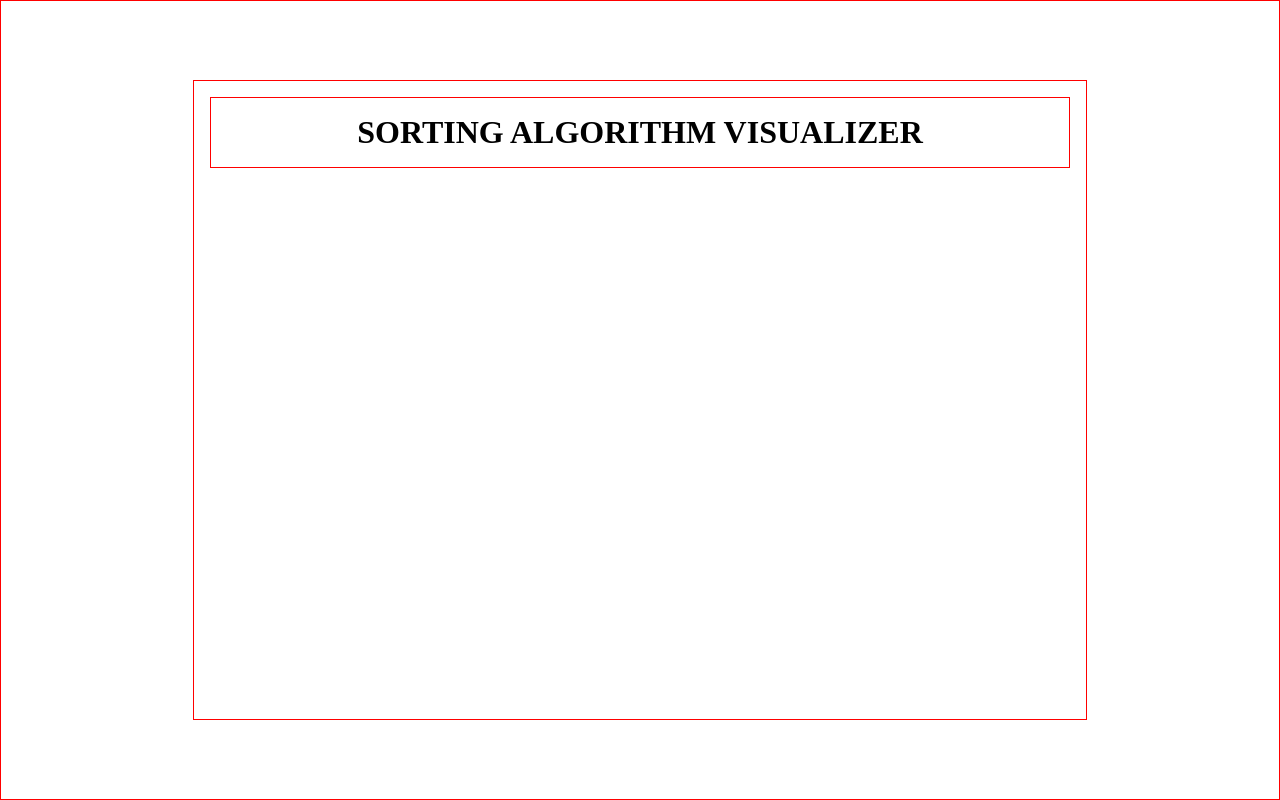
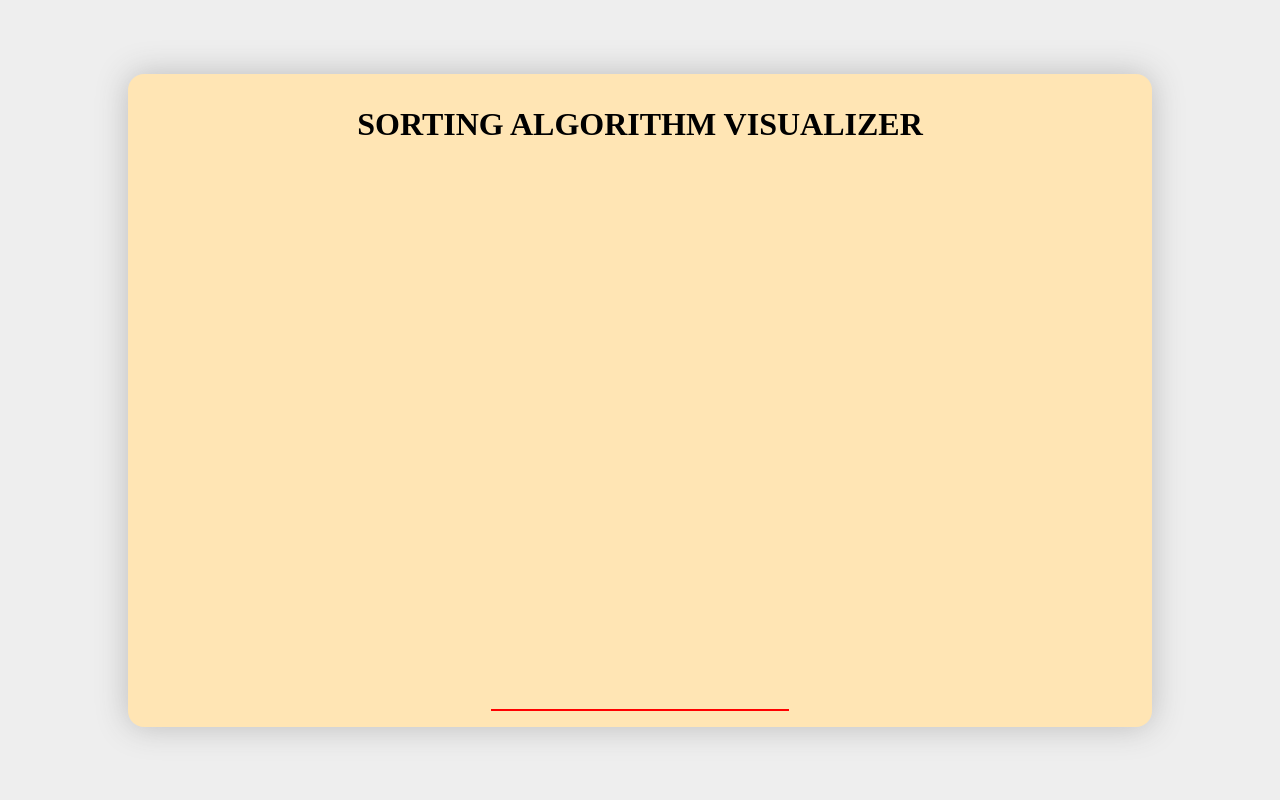
Before and after one commit to fecrol/SortingAlgorithmVisualizer, a React (Create React App) app: page / in a window 1280 px wide. Built offline with nearby package versions, Linux system fonts and the light colour scheme.

Commit message:
Add styling

```diff
--- a/src/App.css
+++ b/src/App.css
@@ -8,7 +8,7 @@
     display: flex;
     width: 100%;
     min-height: 100vh;
-    border: 1px solid red;
+    background: #eeeeee;
 }
 
 .centre {
@@ -17,18 +17,47 @@
 }
 
 .content-container {
-    width: 70%;
+    width: 80%;
     min-height: 80vh;
-    border: 1px solid red;
     padding: 1rem;
+    border-radius: 1rem;
+    box-shadow: 0 0 2rem #bbbbbb;
+    background: #ffe5b4;
 }
 
 .content-header {
     padding: 1rem;
-    border: 1px solid red;
     text-align: center;
 }
 
 .content-title {
     text-transform: uppercase;
 }
+
+.content-body {
+    display: flex;
+    justify-content: center;
+    align-items: flex-end;
+    padding: 1rem 0;
+    min-height: 550px;
+}
+
+.data-piece {
+    margin: 0.2rem 0.2rem 0.2rem 0;
+    width: 10px;
+    background: #03a9f4;
+}
+
+.content-footer {
+    display: flex;
+    justify-content: center;
+    align-items: center;
+    width: 100%;
+}
+
+.buttons {
+    display: flex;
+    justify-content: space-between;
+    border: 1px solid red;
+    width: 30%;
+}
```
